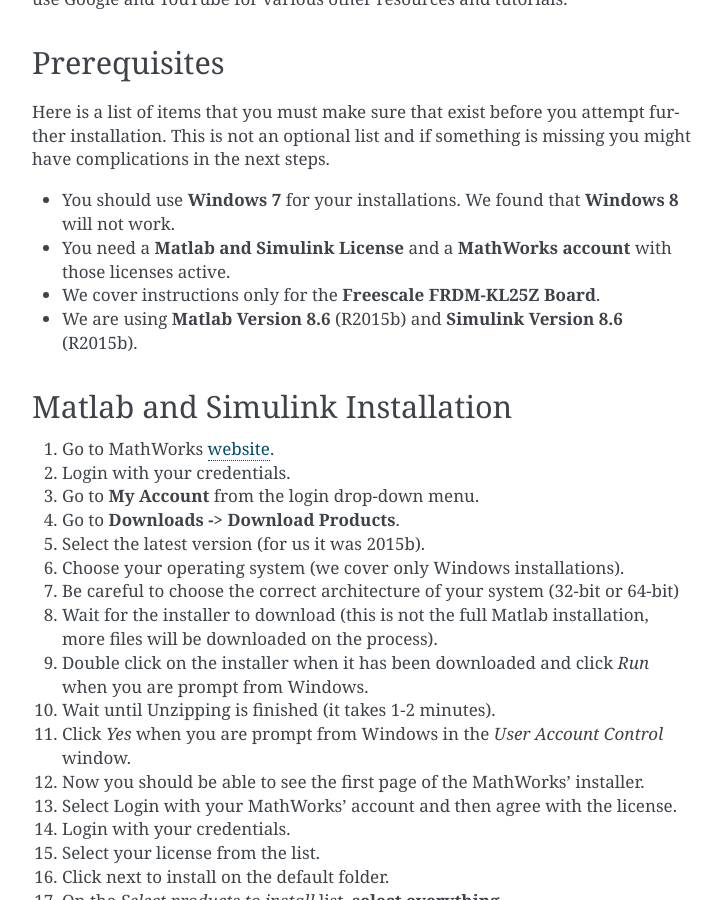
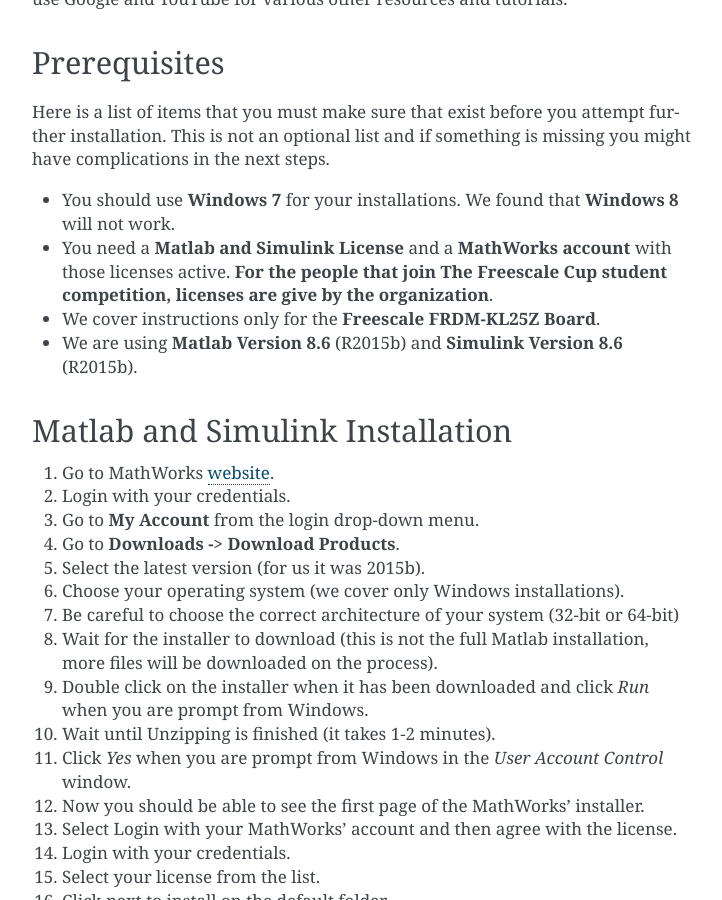
Before and after one commit to 0152la/FreescaleDocumentation, a Sphinx documentation site: the page built from source/instalation.rst, in a window 1280 px wide and 900 px high, scrolled down 839 px. Shown: the whole window, without its empty margins (388-1110 px from the left). Built offline with Sphinx 7.4.7, drawn with Linux system fonts in a browser that asks for light colours.

Commit message:
license info

```diff
--- a/source/instalation.rst
+++ b/source/instalation.rst
@@ -26,7 +26,7 @@
 Here is a list of items that you must make sure that exist before you attempt further installation. This is not an optional list and if something is missing you might have complications in the next steps.
 
 * You should use **Windows 7** for your installations. We found that **Windows 8** will not work.
-* You need a **Matlab and Simulink License** and a **MathWorks account** with those licenses active.
+* You need a **Matlab and Simulink License** and a **MathWorks account** with those licenses active. **For the people that join The Freescale Cup student competition, licenses are give by the organization**.
 * We cover instructions only for the **Freescale FRDM-KL25Z Board**.
 * We are using **Matlab Version 8.6** (R2015b) and **Simulink Version 8.6** (R2015b).
 
```
